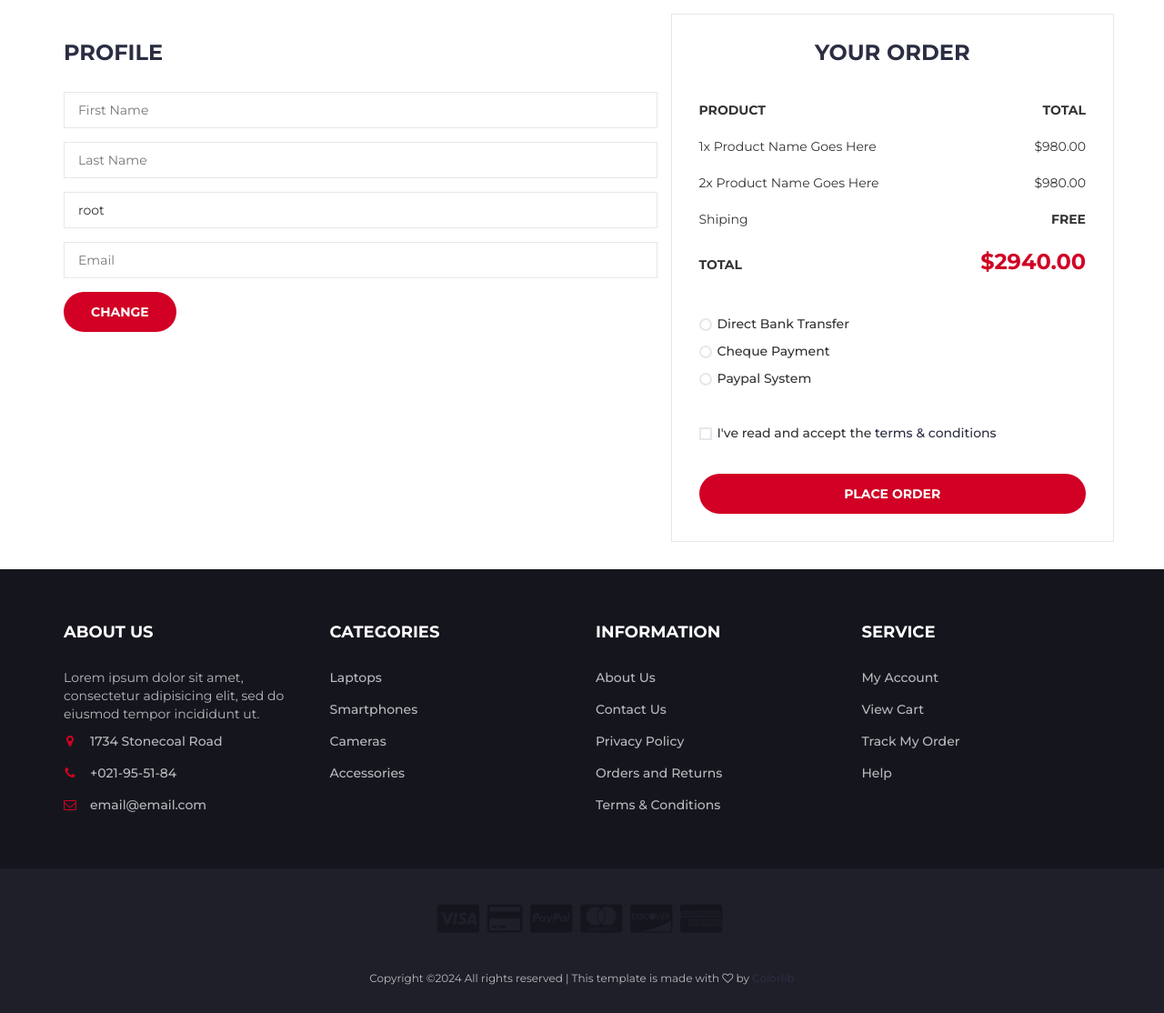
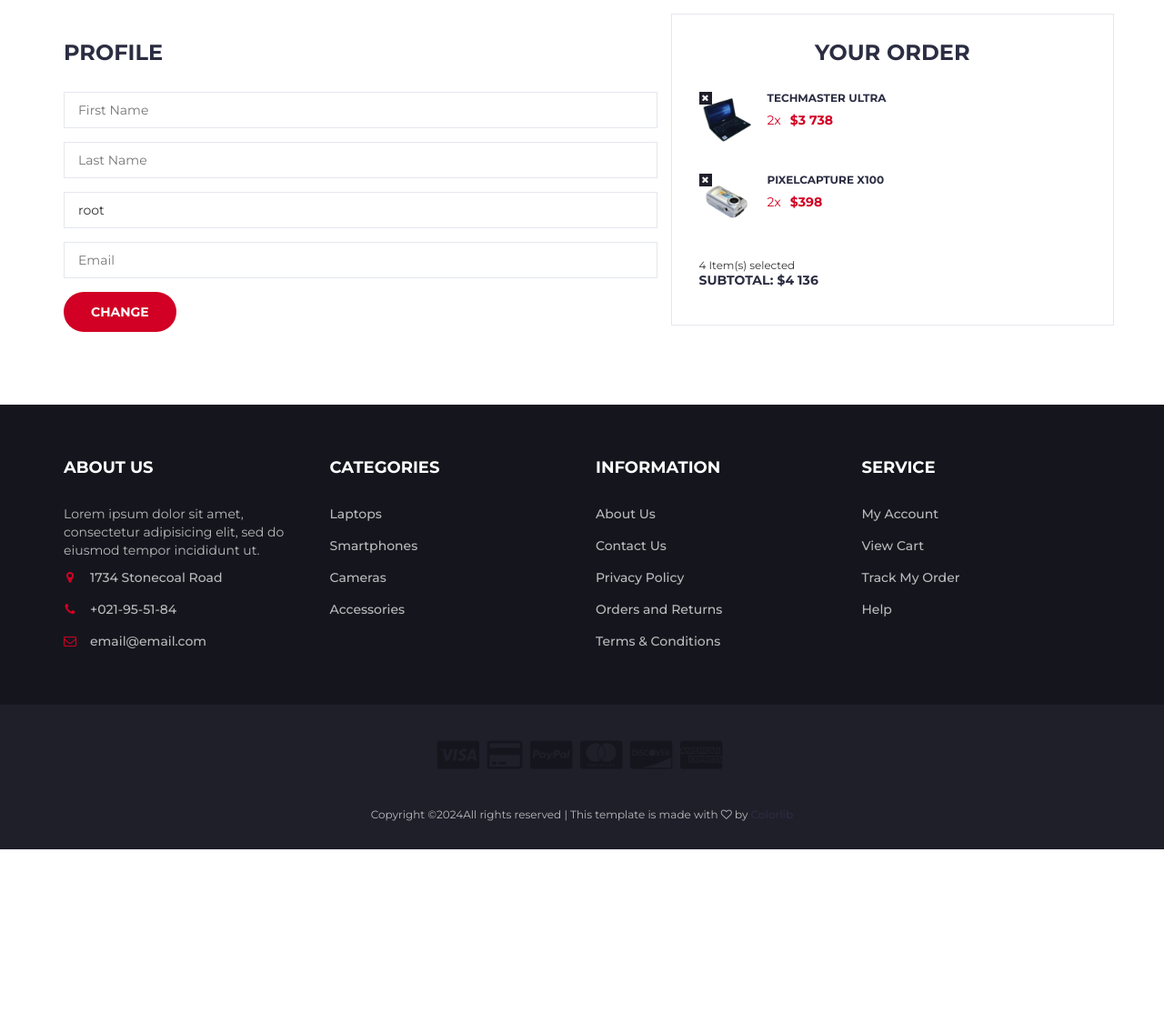
Before and after one commit to error-00/electro-store, a Django app: page /users/profile/ in a window 1280 px wide. Shown: the part 207-1321 px from the top of the page at 91% size. After the commit the page ends 1141 px from the top, so only its background shows below. Run offline with Django 5.2, Linux system fonts and the light colour scheme; a user stored in the database is signed in; data comes from the database, SQL or seed files in the repository; both versions use the stored data as it was after the commit; some libraries are stand-ins or nearby versions.

Commit message:
modified function cart_add

```diff
--- a/electrostore/carts/models.py
+++ b/electrostore/carts/models.py
@@ -26,8 +26,8 @@ class Cart(models.Model):
 
     objects = CartQuerySet().as_manager()
 
-    def product_price(self):
-        return round(self.product.sell_price() * self.quantity, 2)
+    def products_price(self):
+        return round(self.product.sell_price() * self.quantity)
 
     def __str__(self):
         if self.user:
--- /dev/null
+++ b/electrostore/carts/templates/carts/includes/included_cart.html
@@ -0,0 +1,21 @@
+{% load static %}
+{% load custom_filters %}
+
+<div class="cart-list">
+  {% for cart in carts %}
+    <div class="product-widget">
+      <div class="product-img">
+        <img src="{{cart.product.images.first.image.url}}" alt="{{cart.product.name}}" />
+      </div>
+      <div class="product-body">
+        <h3 class="product-name"><a href="{% url "goods:product" cart.product.slug %}">{{cart.product.name}}</a></h3>
+        <h4 class="product-price"><span class="qty">{{cart.quantity}}x</span>${{cart.products_price|add_spaces}}</h4>
+      </div>
+      <button class="delete"><i class="fa fa-close"></i></button>
+    </div>
+  {% endfor %}
+</div>
+<div class="cart-summary">
+  <small>{{carts.total_quantity}} Item(s) selected</small>
+  <h5>SUBTOTAL: ${{carts.total_price|add_spaces}}</h5>
+</div>
--- /dev/null
+++ b/electrostore/carts/templatetags/cart_tags.py
@@ -0,0 +1,9 @@
+from django import template
+from carts.models import Cart
+from carts.utils import get_user_carts
+
+register = template.Library()
+
+@register.simple_tag()
+def user_carts(request):
+    return get_user_carts(request)
--- a/electrostore/carts/urls.py
+++ b/electrostore/carts/urls.py
@@ -4,7 +4,7 @@ from . import views
 app_name = "cart"
 
 urlpatterns = [
-    path("cart_add/", views.cart_add, name="cart_add"),
+    path("cart_add/<slug:product_slug>", views.cart_add, name="cart_add"),
     path("cart_change/", views.cart_change, name="cart_change"),
     path("cart_remove/", views.cart_remove, name="cart_remove"),
 ]
--- a/electrostore/electrostore/settings.py
+++ b/electrostore/electrostore/settings.py
@@ -138,4 +138,4 @@ INTERNAL_IPS = [
 
 DEFAULT_AUTO_FIELD = "django.db.models.BigAutoField"
 AUTH_USER_MODEL = "users.User"
-# LOGIN_URL = "/user/login/"
+LOGIN_URL = "/user/login/"
--- a/electrostore/goods/templates/goods/catalog.html
+++ b/electrostore/goods/templates/goods/catalog.html
@@ -123,7 +123,9 @@
                     </div>
                   </div>
                   <div class="add-to-cart">
+                    <a href="{% url "cart:cart_add" product.slug %}">
                     <button class="add-to-cart-btn"><i class="fa fa-shopping-cart"></i> add to cart</button>
+                  </a>
                   </div>
                 </div>
               </div>
--- a/electrostore/goods/templates/goods/product.html
+++ b/electrostore/goods/templates/goods/product.html
@@ -101,7 +101,9 @@
                   <span class="qty-down">-</span>
                 </div>
               </div>
+              <a href="{% url "cart:cart_add" product.slug %}">
               <button class="add-to-cart-btn"><i class="fa fa-shopping-cart"></i> add to cart</button>
+            </a>
             </div>
 
             <ul class="product-links">
--- a/electrostore/main/templates/main/index.html
+++ b/electrostore/main/templates/main/index.html
@@ -91,7 +91,9 @@
                         </div>
                       </div>
                       <div class="add-to-cart">
+                        <a href="{% url "cart:cart_add" product.slug %}">
                         <button class="add-to-cart-btn"><i class="fa fa-shopping-cart"></i> add to cart</button>
+                        </a>
                       </div>
                     </div>
                   {% endfor %}
--- a/electrostore/templates/base.html
+++ b/electrostore/templates/base.html
@@ -1,36 +1,37 @@
 {% load static %}
 {% load goods_tags %}
+{% load cart_tags %}
+
+{% user_carts request as carts %}
 
 <!DOCTYPE html>
 <html lang="en">
   <head>
-		<meta charset="utf-8">
-		<meta http-equiv="X-UA-Compatible" content="IE=edge">
-		<meta name="viewport" content="width=device-width, initial-scale=1">
+    <meta charset="utf-8" />
+    <meta http-equiv="X-UA-Compatible" content="IE=edge" />
+    <meta name="viewport" content="width=device-width, initial-scale=1" />
     <!-- The above 3 meta tags *must* come first in the head; any other head content must come *after* these tags -->
 
     <title>{{ title }}</title>
 
     <!-- Google font -->
-		<link href="https://fonts.googleapis.com/css?family=Montserrat:400,500,700" rel="stylesheet">
+    <link href="https://fonts.googleapis.com/css?family=Montserrat:400,500,700" rel="stylesheet" />
 
     <!-- Bootstrap -->
-		<link type="text/css" rel="stylesheet" href="{% static "css/bootstrap.min.css" %}"/>
+    <link type="text/css" rel="stylesheet" href="{% static 'css/bootstrap.min.css' %}" />
 
     <!-- Slick -->
-		<link type="text/css" rel="stylesheet" href="{% static "css/slick.css" %}"/>
-		<link type="text/css" rel="stylesheet" href="{% static "css/slick-theme.css" %}"/>
+    <link type="text/css" rel="stylesheet" href="{% static 'css/slick.css' %}" />
+    <link type="text/css" rel="stylesheet" href="{% static 'css/slick-theme.css' %}" />
 
     <!-- nouislider -->
-		<link type="text/css" rel="stylesheet" href="{% static "css/nouislider.min.css" %}"/>
+    <link type="text/css" rel="stylesheet" href="{% static 'css/nouislider.min.css' %}" />
 
     <!-- Font Awesome Icon -->
-		<link rel="stylesheet" href="{% static "css/font-awesome.min.css" %}">
+    <link rel="stylesheet" href="{% static 'css/font-awesome.min.css' %}" />
 
     <!-- Custom stlylesheet -->
-		<link type="text/css" rel="stylesheet" href="{% static "css/style.css" %}"/>
-
-
+    <link type="text/css" rel="stylesheet" href="{% static 'css/style.css' %}" />
   </head>
   <body>
     <!-- HEADER -->
@@ -39,16 +40,28 @@
       <div id="top-header">
         <div class="container">
           <ul class="header-links pull-left">
-						<li><a href="#"><i class="fa fa-phone"></i> +123-45-67-89</a></li>
-						<li><a href="#"><i class="fa fa-envelope-o"></i> email@email.com</a></li>
-						<li><a href="#"><i class="fa fa-map-marker"></i> 1734 Stonecoal Road</a></li>
+            <li>
+              <a href="#"><i class="fa fa-phone"></i> +123-45-67-89</a>
+            </li>
+            <li>
+              <a href="#"><i class="fa fa-envelope-o"></i> email@email.com</a>
+            </li>
+            <li>
+              <a href="#"><i class="fa fa-map-marker"></i> 1734 Stonecoal Road</a>
+            </li>
           </ul>
           <ul class="header-links pull-right">
             {% if not user.is_authenticated %}
-						<li><a href="{% url "users:login" %}"><i class="fa fa-sign-out"></i> Log In</a></li>
+              <li>
+                <a href="{% url 'users:login' %}"><i class="fa fa-sign-out"></i> Log In</a>
+              </li>
             {% else %}
-						<li><a href="{% url "users:profile" %}"><i class="fa fa-user-o"></i> {{user.username}}</a></li>
-						<li><a href="{% url "users:logout" %}"><i class="fa fa-sign-out"></i> Log Out</a></li>
+              <li>
+                <a href="{% url 'users:profile' %}"><i class="fa fa-user-o"></i> {{ user.username }}</a>
+              </li>
+              <li>
+                <a href="{% url 'users:logout' %}"><i class="fa fa-sign-out"></i> Log Out</a>
+              </li>
             {% endif %}
           </ul>
         </div>
@@ -64,9 +77,7 @@
             <!-- LOGO -->
             <div class="col-md-3">
               <div class="header-logo">
-								<a href="{% url "main:index" %}" class="logo">
-									<img src="{% static "./img/logo.png" %}" alt="logo">
-								</a>
+                <a href="{% url 'main:index' %}" class="logo"><img src="{% static './img/logo.png' %}" alt="logo" /></a>
               </div>
             </div>
             <!-- /LOGO -->
@@ -74,8 +85,8 @@
             <!-- SEARCH BAR -->
             <div class="col-md-6">
               <div class="header-search">
-								<form action="{% url "goods:search" %}" method="GET">
-									<input class="input" type="search" name="q" placeholder="Search here">
+                <form action="{% url 'goods:search' %}" method="GET">
+                  <input class="input" type="search" name="q" placeholder="Search here" />
                   <button class="search-btn">Search</button>
                 </form>
               </div>
@@ -85,7 +96,6 @@
             <!-- ACCOUNT -->
             <div class="col-md-3 clearfix">
               <div class="header-ctn">
-
                 <!-- Cart -->
                 <div class="dropdown">
                   <a class="dropdown-toggle" data-toggle="dropdown" aria-expanded="true">
@@ -94,36 +104,10 @@
                     <div class="qty">3</div>
                   </a>
                   <div class="cart-dropdown">
-										<div class="cart-list">
-											<div class="product-widget">
-												<div class="product-img">
-													<img src="{% static "./img/product01.png" %}" alt="">
-												</div>
-												<div class="product-body">
-													<h3 class="product-name"><a href="#">product name goes here</a></h3>
-													<h4 class="product-price"><span class="qty">1x</span>$980.00</h4>
-												</div>
-												<button class="delete"><i class="fa fa-close"></i></button>
-											</div>
-
-											<div class="product-widget">
-												<div class="product-img">
-													<img src="{% static "./img/product02.png" %}" alt="">
-												</div>
-												<div class="product-body">
-													<h3 class="product-name"><a href="#">product name goes here</a></h3>
-													<h4 class="product-price"><span class="qty">3x</span>$980.00</h4>
-												</div>
-												<button class="delete"><i class="fa fa-close"></i></button>
-											</div>
-										</div>
-										<div class="cart-summary">
-											<small>3 Item(s) selected</small>
-											<h5>SUBTOTAL: $2940.00</h5>
-										</div>
+                    {% include 'carts/includes/included_cart.html' %}
                     <div class="cart-btns">
-											<a href="#">View Cart</a>
-											<a href="#">Checkout  <i class="fa fa-arrow-circle-right"></i></a>
+                      <a href="{% url "users:profile" %}">View Cart</a>
+                      <a href="#">Checkout <i class="fa fa-arrow-circle-right"></i></a>
                     </div>
                   </div>
                 </div>
@@ -157,9 +141,13 @@
         <div id="responsive-nav">
           <!-- NAV -->
           <ul class="main-nav nav navbar-nav">
-						<li class="active"><a href="{% url "main:index" %}">Home</a></li>
+            <li class="active">
+              <a href="{% url 'main:index' %}">Home</a>
+            </li>
             {% for category in categories %}
-						<li><a href="{% url "goods:catalog" category.slug %}">{{ category.name }}</a></li>
+              <li>
+                <a href="{% url 'goods:catalog' category.slug %}">{{ category.name }}</a>
+              </li>
             {% endfor %}
           </ul>
           <!-- /NAV -->
@@ -172,7 +160,7 @@
 
     {% block content %}
 
-		{% endblock content %}
+    {% endblock %}
 
     <!-- FOOTER -->
     <footer id="footer">
@@ -187,9 +175,15 @@
                 <h3 class="footer-title">About Us</h3>
                 <p>Lorem ipsum dolor sit amet, consectetur adipisicing elit, sed do eiusmod tempor incididunt ut.</p>
                 <ul class="footer-links">
-									<li><a href="#"><i class="fa fa-map-marker"></i>1734 Stonecoal Road</a></li>
-									<li><a href="#"><i class="fa fa-phone"></i>+021-95-51-84</a></li>
-									<li><a href="#"><i class="fa fa-envelope-o"></i>email@email.com</a></li>
+                  <li>
+                    <a href="#"><i class="fa fa-map-marker"></i>1734 Stonecoal Road</a>
+                  </li>
+                  <li>
+                    <a href="#"><i class="fa fa-phone"></i>+021-95-51-84</a>
+                  </li>
+                  <li>
+                    <a href="#"><i class="fa fa-envelope-o"></i>email@email.com</a>
+                  </li>
                 </ul>
               </div>
             </div>
@@ -199,7 +193,9 @@
                 <h3 class="footer-title">Categories</h3>
                 <ul class="footer-links">
                   {% for category in categories %}
-									<li><a href="{% url "goods:catalog" category.slug %}">{{ category.name }}</a></li>
+                    <li>
+                      <a href="{% url 'goods:catalog' category.slug %}">{{ category.name }}</a>
+                    </li>
                   {% endfor %}
                 </ul>
               </div>
@@ -211,11 +207,21 @@
               <div class="footer">
                 <h3 class="footer-title">Information</h3>
                 <ul class="footer-links">
-									<li><a href="#">About Us</a></li>
-									<li><a href="#">Contact Us</a></li>
-									<li><a href="#">Privacy Policy</a></li>
-									<li><a href="#">Orders and Returns</a></li>
-									<li><a href="#">Terms & Conditions</a></li>
+                  <li>
+                    <a href="#">About Us</a>
+                  </li>
+                  <li>
+                    <a href="#">Contact Us</a>
+                  </li>
+                  <li>
+                    <a href="#">Privacy Policy</a>
+                  </li>
+                  <li>
+                    <a href="#">Orders and Returns</a>
+                  </li>
+                  <li>
+                    <a href="#">Terms & Conditions</a>
+                  </li>
                 </ul>
               </div>
             </div>
@@ -224,10 +230,18 @@
               <div class="footer">
                 <h3 class="footer-title">Service</h3>
                 <ul class="footer-links">
-									<li><a href="#">My Account</a></li>
-									<li><a href="#">View Cart</a></li>
-									<li><a href="#">Track My Order</a></li>
-									<li><a href="#">Help</a></li>
+                  <li>
+                    <a href="#">My Account</a>
+                  </li>
+                  <li>
+                    <a href="#">View Cart</a>
+                  </li>
+                  <li>
+                    <a href="#">Track My Order</a>
+                  </li>
+                  <li>
+                    <a href="#">Help</a>
+                  </li>
                 </ul>
               </div>
             </div>
@@ -245,16 +259,30 @@
           <div class="row">
             <div class="col-md-12 text-center">
               <ul class="footer-payments">
-								<li><a href="#"><i class="fa fa-cc-visa"></i></a></li>
-								<li><a href="#"><i class="fa fa-credit-card"></i></a></li>
-								<li><a href="#"><i class="fa fa-cc-paypal"></i></a></li>
-								<li><a href="#"><i class="fa fa-cc-mastercard"></i></a></li>
-								<li><a href="#"><i class="fa fa-cc-discover"></i></a></li>
-								<li><a href="#"><i class="fa fa-cc-amex"></i></a></li>
+                <li>
+                  <a href="#"><i class="fa fa-cc-visa"></i></a>
+                </li>
+                <li>
+                  <a href="#"><i class="fa fa-credit-card"></i></a>
+                </li>
+                <li>
+                  <a href="#"><i class="fa fa-cc-paypal"></i></a>
+                </li>
+                <li>
+                  <a href="#"><i class="fa fa-cc-mastercard"></i></a>
+                </li>
+                <li>
+                  <a href="#"><i class="fa fa-cc-discover"></i></a>
+                </li>
+                <li>
+                  <a href="#"><i class="fa fa-cc-amex"></i></a>
+                </li>
               </ul>
               <span class="copyright">
                 <!-- Link back to Colorlib can't be removed. Template is licensed under CC BY 3.0. -->
-								Copyright &copy;<script>document.write(new Date().getFullYear());</script> All rights reserved | This template is made with <i class="fa fa-heart-o" aria-hidden="true"></i> by <a href="https://colorlib.com" target="_blank">Colorlib</a>
+                Copyright &copy;<script>
+                                  document.write(new Date().getFullYear())
+                                </script>All rights reserved | This template is made with <i class="fa fa-heart-o" aria-hidden="true"></i> by <a href="https://colorlib.com" target="_blank">Colorlib</a>
                 <!-- Link back to Colorlib can't be removed. Template is licensed under CC BY 3.0. -->
               </span>
             </div>
@@ -268,12 +296,11 @@
     <!-- /FOOTER -->
 
     <!-- jQuery Plugins -->
-		<script src="{% static "js/jquery.min.js" %}"></script>
-		<script src="{% static "js/bootstrap.min.js" %}"></script>
-		<script src="{% static "js/slick.min.js" %}"></script>
-		<script src="{% static "js/nouislider.min.js" %}"></script>
-		<script src="{% static "js/jquery.zoom.min.js" %}"></script>
-		<script src="{% static "js/main.js" %}"></script>
-
+    <script src="{% static 'js/jquery.min.js' %}"></script>
+    <script src="{% static 'js/bootstrap.min.js' %}"></script>
+    <script src="{% static 'js/slick.min.js' %}"></script>
+    <script src="{% static 'js/nouislider.min.js' %}"></script>
+    <script src="{% static 'js/jquery.zoom.min.js' %}"></script>
+    <script src="{% static 'js/main.js' %}"></script>
   </body>
 </html>
--- a/electrostore/users/templates/users/profile.html
+++ b/electrostore/users/templates/users/profile.html
@@ -55,80 +55,7 @@
             <div class="section-title text-center">
               <h3 class="title">Your Order</h3>
             </div>
-            <div class="order-summary">
-              <div class="order-col">
-                <div>
-                  <strong>PRODUCT</strong>
-                </div>
-                <div>
-                  <strong>TOTAL</strong>
-                </div>
-              </div>
-              <div class="order-products">
-                <div class="order-col">
-                  <div>1x Product Name Goes Here</div>
-                  <div>$980.00</div>
-                </div>
-                <div class="order-col">
-                  <div>2x Product Name Goes Here</div>
-                  <div>$980.00</div>
-                </div>
-              </div>
-              <div class="order-col">
-                <div>Shiping</div>
-                <div>
-                  <strong>FREE</strong>
-                </div>
-              </div>
-              <div class="order-col">
-                <div>
-                  <strong>TOTAL</strong>
-                </div>
-                <div>
-                  <strong class="order-total">$2940.00</strong>
-                </div>
-              </div>
-            </div>
-            <div class="payment-method">
-              <div class="input-radio">
-                <input type="radio" name="payment" id="payment-1" />
-                <label for="payment-1">
-                  <span></span>
-                  Direct Bank Transfer
-                </label>
-                <div class="caption">
-                  <p>Lorem ipsum dolor sit amet, consectetur adipisicing elit, sed do eiusmod tempor incididunt ut labore et dolore magna aliqua.</p>
-                </div>
-              </div>
-              <div class="input-radio">
-                <input type="radio" name="payment" id="payment-2" />
-                <label for="payment-2">
-                  <span></span>
-                  Cheque Payment
-                </label>
-                <div class="caption">
-                  <p>Lorem ipsum dolor sit amet, consectetur adipisicing elit, sed do eiusmod tempor incididunt ut labore et dolore magna aliqua.</p>
-                </div>
-              </div>
-              <div class="input-radio">
-                <input type="radio" name="payment" id="payment-3" />
-                <label for="payment-3">
-                  <span></span>
-                  Paypal System
-                </label>
-                <div class="caption">
-                  <p>Lorem ipsum dolor sit amet, consectetur adipisicing elit, sed do eiusmod tempor incididunt ut labore et dolore magna aliqua.</p>
-                </div>
-              </div>
-            </div>
-            <div class="input-checkbox">
-              <input type="checkbox" id="terms" />
-              <label for="terms">
-                <span></span>
-                I've read and accept the <a href="#">terms & conditions</a>
-              </label>
-            </div>
-            <a href="#" class="primary-btn order-submit">Place order</a>
+            {% include "carts/includes/included_cart.html" %}
           </div>
           </div>
           <!-- /Order Details -->
```
Also changed, not shown: electrostore/carts/utils.py (added, +9 -0 lines), electrostore/carts/views.py (+34 -2 lines), electrostore/carts/templatetags/__init__.py (added), electrostore/db.sqlite3. Lines whose indentation alone changed are shown as unchanged.
